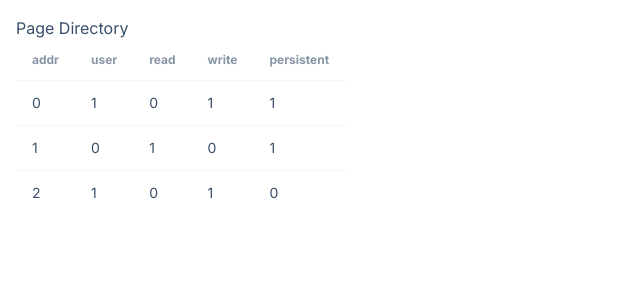
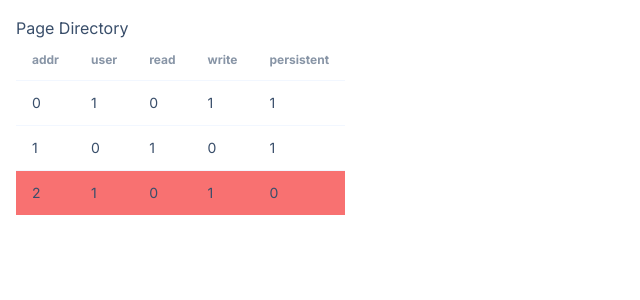
Before and after one commit to Escape9002/paging_demo, a Next.js app in the folder paging-demo/: page /users in a window 1280 px wide. Shown: the top 300 px of the page, without its empty margins (0-640 px from the left). Built offline with nearby package versions, Linux system fonts and the light colour scheme.

Commit message:
working example (table+color)

```diff
--- /dev/null
+++ b/paging-demo/src/app/users/PageTables.tsx
@@ -0,0 +1,48 @@
+import React from "react";
+interface table {
+  table: number[][];
+  markedId: number;
+}
+
+function PageTablesRender(table: table) {
+  const pagetable: number[][] = table.table;
+  const markedId: number = table.markedId;
+
+  return (
+    <>
+      <h1>Page Directory</h1>
+      <table className="table table-bordered w-auto">
+        <thead>
+          <tr>
+            <th>addr</th>
+            <th>user</th>
+            <th>read</th>
+            <th>write</th>
+            <th>persistent</th>
+          </tr>
+        </thead>
+        <tbody>
+          {table.table.map((entry) =>
+            markedId === entry[0] ? (
+              <tr className="bg-red-400">
+                {" "}
+                {entry.map((values) => (
+                  <td> {values}</td>
+                ))}
+              </tr>
+            ) : (
+              <tr>
+                {" "}
+                {entry.map((values) => (
+                  <td> {values}</td>
+                ))}
+              </tr>
+            )
+          )}
+        </tbody>
+      </table>
+    </>
+  );
+}
+
+export default PageTablesRender;
--- a/paging-demo/src/app/users/Tables.ts
+++ b/paging-demo/src/app/users/Tables.ts
@@ -1,12 +1,4 @@
-/*
-[
-  addr,
-  user(1)||kernel(0),
-  read(1||0),
-  write(1||0),
-  persistent(1||o)
- ]
-*/
+import React from "react";
 
 class PageTable {
   table: number[][];
@@ -15,11 +7,11 @@ class PageTable {
     this.table = entries;
   }
 
-  public getTable(): number[][] {
+  getTable(): number[][] {
     return this.table;
   }
 
-  public getAddr(addr: number, mode: number, r: number, w: number): number {
+  getAddr(addr: number, mode: number, r: number, w: number): number {
     if (!this.checkPersistent(addr)) {
       console.log("failed persitency check");
       return 0xffffff;
--- a/paging-demo/src/app/users/page.tsx
+++ b/paging-demo/src/app/users/page.tsx
@@ -1,18 +1,8 @@
 import React from "react";
+import PageTablesRender from "./PageTables";
 import PageTable from "./Tables";
 
-interface User {
-  id: number;
-  name: string;
-  username: string;
-  address: any;
-  email: string;
-  phone: any;
-  website: any;
-  company: any;
-}
-
-const UsersPage = async () => {
+const UsersPage = () => {
   let pageDirectory = new PageTable([
     [0x0, 1, 0, 1, 1],
     [0x1, 0, 1, 0, 1],
@@ -38,30 +28,9 @@ const UsersPage = async () => {
   ];
 
   return (
-    <>
-      <h1>Page Directory</h1>
-      <table className="table table-bordered w-auto">
-        <thead>
-          <tr>
-            <th>addr</th>
-            <th>user</th>
-            <th>read</th>
-            <th>write</th>
-            <th>persistent</th>
-          </tr>
-        </thead>
-        <tbody>
-          {pageDirectory.table.map((entry) => (
-            <tr>
-              {" "}
-              {entry.map((values) => (
-                <td> {values}</td>
-              ))}
-            </tr>
-          ))}
-        </tbody>
-      </table>
-    </>
+    <div>
+      <PageTablesRender table={pageDirectory.table} markedId={2} />
+    </div>
   );
 };
 
```
Also changed, not shown: paging-demo/src/app/components/ProductCard.module.css (line endings or trailing spaces).
